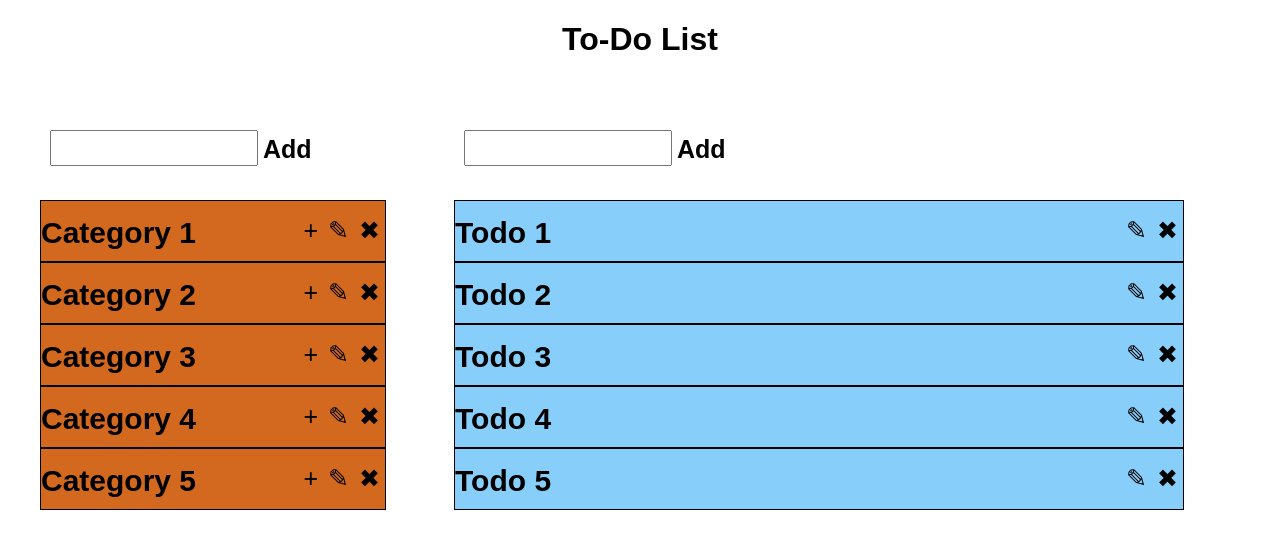
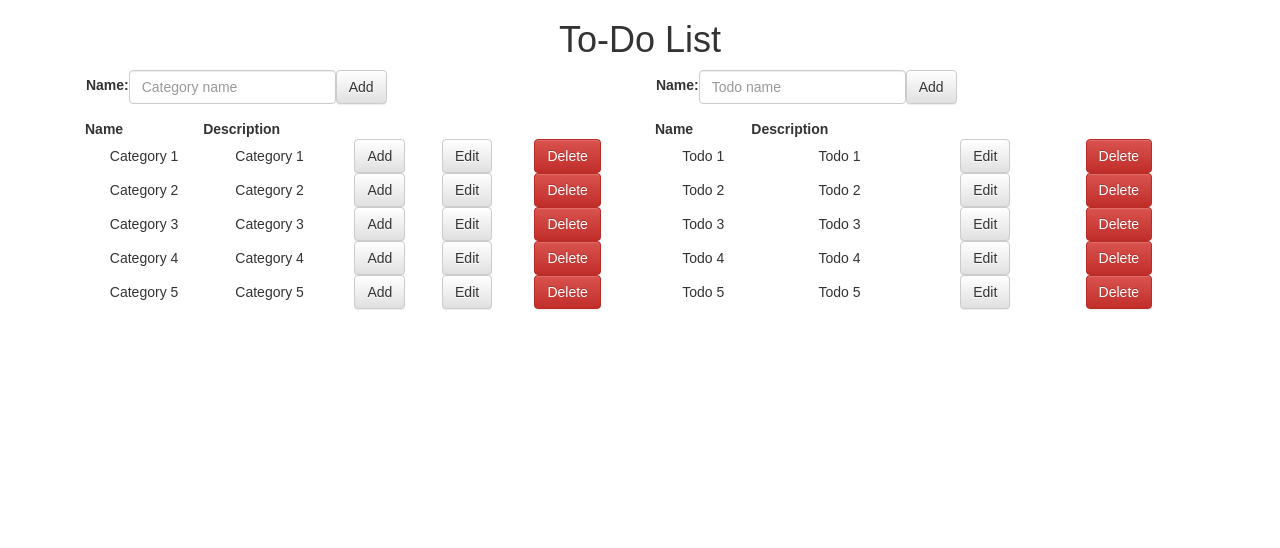
Before and after one commit to kykyryky/react-training, a React (Create React App) app: page / in a window 1280 px wide. Shown: the top 548 px of the page. Built offline with nearby package versions, Linux system fonts and the light colour scheme.

Commit message:
change css, gitignore

```diff
--- a/src/App.js
+++ b/src/App.js
@@ -1,5 +1,7 @@
 import React, { Component } from 'react';
 import './App.css';
+import 'bootstrap/dist/css/bootstrap.min.css';
+import 'bootstrap/dist/css/bootstrap-theme.min.css';
 
 import Header from './header/Header';
 import CategoryList from './category/CategoryList';
@@ -9,7 +11,7 @@ import TodoList from './todo/TodoList';
 class App extends Component {
   render() {
     return (
-      <div className="App">
+      <div className="App container">
           <Header/>
           <CategoryList/>
           <TodoList/>
--- a/src/category/Category.js
+++ b/src/category/Category.js
@@ -7,27 +7,27 @@ class Category extends Component {
 
     render() {
         return (
-            <li>
-                <div>
-                    <div className='item-name'>
-                        {this.props.model.name}
-                    </div>
+            <tr>
+                <td>
+                    {this.props.model.name}
+                </td>
 
-                    <div className='btn-panel'>
-                        <div className='btn'>
-                            <span>&#43;</span>
-                        </div>
+                <td>
+                    {this.props.model.name}
+                </td>
 
-                        <div className='btn'>
-                            <span>&#9998;</span>
-                        </div>
+                <td>
+                    <button type="button" className="btn btn-default">Add</button>
+                </td>
 
-                        <div className='btn' onClick={this.onDelete.bind(this)}>
-                            <span>&#10006;</span>
-                        </div>
-                    </div>
-                </div>
-            </li>
+                <td>
+                    <button type="button" className="btn btn-default">Edit</button>
+                </td>
+
+                <td>
+                    <button  type="button" className="btn btn-danger" onClick={this.onDelete.bind(this)}>Delete</button>
+                </td>
+            </tr>
         );
     }
 }
--- a/src/category/CategoryList.css
+++ /dev/null
@@ -1,4 +0,0 @@
-.category-list {
-    width: 30%;
-    float: left;
-}
--- a/src/category/CategoryList.js
+++ b/src/category/CategoryList.js
@@ -1,8 +1,5 @@
 import React, {Component} from 'react';
 import Category from './Category';
-
-import './../common/List.css';
-import './CategoryList.css';
 
 class CategoryList extends Component {
     constructor() {
@@ -24,7 +21,7 @@ class CategoryList extends Component {
             return;
         }
         this.setState({
-            'categories': this.state.categories.concat([{id: this.state.index, name: `${this.state.newCategoryName}`}])
+            'categories': [...this.state.categories, {id: this.state.index, name: `${this.state.newCategoryName}`}]
         });
         this.state.index++;
         this.setState({newCategoryName: ''});
@@ -35,7 +32,7 @@ class CategoryList extends Component {
         this.state.categories.splice(index, 1);
 
         this.setState({
-            'categories': [].concat(this.state.categories)
+            'categories': [...this.state.categories]
         });
     }
 
@@ -49,19 +46,26 @@ class CategoryList extends Component {
 
     render() {
         return (
-            <div className="category-list list">
-                <div className="header">
-                    <div className="header-panel">
-                        <input
-                            type="text"
-                            className="input-field"
+            <div className="col-md-6">
+                <div className="row">
+                    <div className="col-md-7 form-group form-inline">
+                        <label>Name: </label>
+                        <input type="text"
                             value={this.state.newCategoryName}
                             onChange={this.handleChangeCategoryName.bind(this)}
-                            />
-                        <div className="btn" onClick={this.addCategory.bind(this)} ><span>Add</span></div>
+                            className="form-control"
+                            placeholder="Category name"/>
+                        <button type="submit" className="btn btn-default" onClick={this.addCategory.bind(this)}>Add</button>
                     </div>
                 </div>
-                <ul>
+                <table class="table table-condensed">
+                    <tr>
+                        <th>Name</th>
+                        <th>Description</th>
+                        <th></th>
+                        <th></th>
+                        <th></th>
+                    </tr>
                     { this.state.categories.map((category, index) => {
                         return <Category
                                 key={category.id}
@@ -70,7 +74,7 @@ class CategoryList extends Component {
                         </Category>;
                     }
                     )}
-                </ul>
+                </table>
             </div>
         );
     }
--- a/src/header/Header.js
+++ b/src/header/Header.js
@@ -1,10 +1,9 @@
 import React, { Component } from 'react';
-import './Header.css';
 
 class Header extends Component {
     render() {
         return (
-            <div className='header'>
+            <div className='header col-md-12'>
                 <h1>
                     To-Do List
                 </h1>
--- a/src/todo/Todo.js
+++ b/src/todo/Todo.js
@@ -7,23 +7,23 @@ class Todo extends Component {
 
     render() {
         return (
-            <li>
-                <div>
-                    <div className='item-name'>
-                        {this.props.model.name}
-                    </div>
+            <tr>
+                <td>
+                    {this.props.model.name}
+                </td>
 
-                    <div className='btn-panel'>
-                        <div className='btn'>
-                            <span>&#9998;</span>
-                        </div>
+                <td>
+                    {this.props.model.name}
+                </td>
 
-                        <div className='btn' onClick={this.onDelete.bind(this)}>
-                            <span>&#10006;</span>
-                        </div>
-                    </div>
-                </div>
-            </li>
+                <td>
+                    <button type="button" className="btn btn-default">Edit</button>
+                </td>
+
+                <td>
+                    <button  type="button" className="btn btn-danger" onClick={this.onDelete.bind(this)}>Delete</button>
+                </td>
+            </tr>
         );
     }
 }
--- a/src/todo/TodoList.css
+++ /dev/null
@@ -1,9 +0,0 @@
-.todo-list {
-    width: 60%;
-    margin-left: 30px;
-    float: left;
-}
-
-.todo-list ul li {
-    background-color:lightskyblue;
-}
--- a/src/todo/TodoList.js
+++ b/src/todo/TodoList.js
@@ -1,9 +1,5 @@
 import React, {Component} from 'react';
 import Todo from './Todo';
-
-import './../common/List.css';
-import './TodoList.css';
-
 
 class TodoList extends Component {
     constructor() {
@@ -31,7 +27,7 @@ class TodoList extends Component {
             return;
         }
         this.setState({
-            'todos': this.state.todos.concat([{id: this.state.index, name: `${this.state.todoName}`}])
+            'todos': [...this.state.todos, {id: this.state.index, name: `${this.state.todoName}`}]
         });
         this.state.index++;
         this.setState({todoName: ''});
@@ -42,25 +38,31 @@ class TodoList extends Component {
         this.state.todos.splice(index, 1);
 
         this.setState({
-            'todos': [].concat(this.state.todos)
+            'todos': [...this.state.todos]
         });
     }
 
     render() {
         return (
-            <div className="list todo-list">
-                <div className="header">
-                    <div className="header-panel">
-                        <input
-                            type="text"
-                            className="input-field"
+            <div className="col-md-6">
+                <div className="row">
+                    <div className="col-md-7 form-group form-inline">
+                        <label>Name: </label>
+                        <input type="text"
                             value={this.state.todoName}
                             onChange={this.handleChangeTodoName.bind(this)}
-                            />
-                        <div className="btn" onClick={this.addTodo.bind(this)} ><span>Add</span></div>
+                            className="form-control"
+                            placeholder="Todo name"/>
+                        <button className="btn btn-default" onClick={this.addTodo.bind(this)}>Add</button>
                     </div>
                 </div>
-                <ul>
+                <table class="table table-condensed">
+                    <tr>
+                        <th>Name</th>
+                        <th>Description</th>
+                        <th></th>
+                        <th></th>
+                    </tr>
                     { this.state.todos.map((todo, index) => {
                         return <Todo
                                 key={todo.id}
@@ -69,7 +71,7 @@ class TodoList extends Component {
                         </Todo>;
                     }
                     )}
-                </ul>
+                </table>
             </div>
         );
     }
```
Also changed, not shown: package.json (+13 -2 lines), src/header/Header.css (deleted), 1 other file (tests, documents, lock files or other folders).
